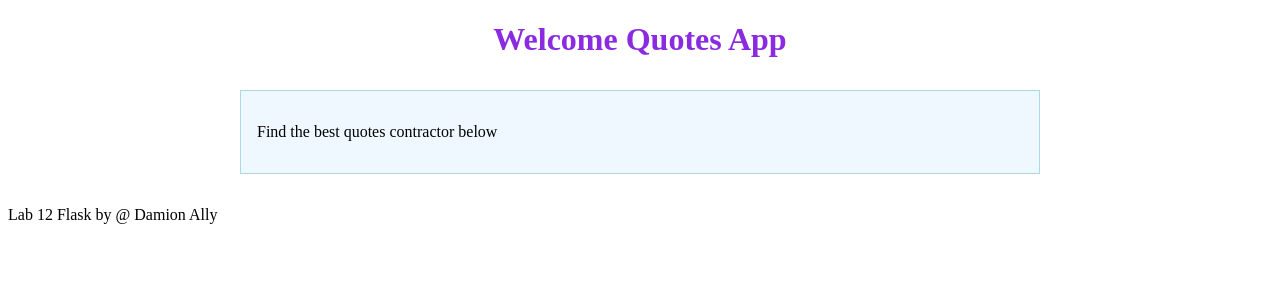
After one commit to damion28/ET721_Fall25, a Flask app: template lab12_flask/templates/quotes.html in a window 1280 px wide. The commit adds this page. Shown: the top 300 px of the page. Run offline with Flask 3, Linux system fonts and the light colour scheme; the template is opened without the code that fills it, so the values that code supplies are empty.

Commit message:
flask app

```diff
--- a/lab12_flask/app.py
+++ b/lab12_flask/app.py
@@ -3,7 +3,7 @@ Damion Ally
 Oct 27, 2025
 lab 12, introduction to flask
 """
-from flask import Flask, render_template, url_for
+from flask import Flask, render_template, url_for, redirect
 
 """
 create an object 'app' from the Flask module.
@@ -15,15 +15,22 @@ app = Flask(__name__)
 # 'route' decorator is used to access the root URL
 @app.route('/')
 def index():
-    return render_template("index.html")
+    name = "Damion Ally"
+    fruits = ["apple", "kiwi", "orange"]
+    checkfruit = 'kiwi'
+    return render_template("index.html", username = name, fruits_list = fruits, c = checkfruit)
 
 @app.route('/about')
 def about():
-    return '<h1>About us</h1>'
+    return render_template("about.html")
 
 @app.route('/quotes')
 def quotes():
-    return '<h1>Quotes</h1>'
+    return render_template("quotes.html")
+
+@app.route('/login')
+def login():
+    return redirect(url_for('index'))
 
 # set the 'app' to run if you execute the file directly (not when it is imported)
 if __name__ == "__main__":
--- a/lab12_flask/static/style.css
+++ b/lab12_flask/static/style.css
@@ -15,3 +15,23 @@ img{width: 100%; display: block;}
     overflow: hidden;
     box-shadow: 1px 1px 5px gray;
 }
+
+.maincontainer{
+    width: 800px;
+    margin: 2rem auto;
+    background-color: aliceblue;
+    padding: 1rem;
+    border: solid 1px lightblue;
+}
+
+/* CARD */
+.card{
+    width: 200px;
+    height: 300px;
+    border: solid 1px gray;
+    border-radius: 5px;
+    overflow: hidden;
+}
+.card:hover{
+    border: dotted 3px blueviolet;
+}
--- /dev/null
+++ b/lab12_flask/templates/base.html
@@ -0,0 +1,20 @@
+<!DOCTYPE html>
+<html lang="en">
+<head>
+    <meta charset="UTF-8">
+    <meta name="viewport" content="width=device-width, initial-scale=1.0">
+    <title>{%block title%}My base page {%endblock%}</title>
+    <link rel="stylesheet" href="{{url_for('static',filename='style.css')}}">
+</head>
+<body>
+    <header class="title">
+        <h1>Welcome {%block msg%} ... {%endblock%}</h1>
+    </header>
+
+    <main class="maincontainer">
+        {%block content%} content {%endblock%}
+    </main>
+
+    <footer><p>Lab 12 Flask by @ Damion Ally</p></footer>
+</body>
+</html>
--- /dev/null
+++ b/lab12_flask/templates/product.html
@@ -0,0 +1,5 @@
+<section class="card">
+    <img src="{%block image %} {%endblock%}" alt="">
+    <h2>{%block imagetitle%} {%endblock%}</h2>
+    <p>{%block cardinfo%} {%endblock%}</p>
+</section>
--- /dev/null
+++ b/lab12_flask/templates/quotes.html
@@ -0,0 +1,6 @@
+{% extends "base.html" %}
+{%block title%}Quotes {%endblock%}
+{%block msg%} <b>Quotes App</b> {%endblock%}
+{%block content%}
+    <p>Find the best quotes contractor below</p>
+{%endblock%}
```
Also changed, not shown: lab12_flask/templates/about.html (added, +11 -0 lines), lab12_flask/templates/index.html (+22 -1 lines), lab12_flask/static/image2.jpg (added).
